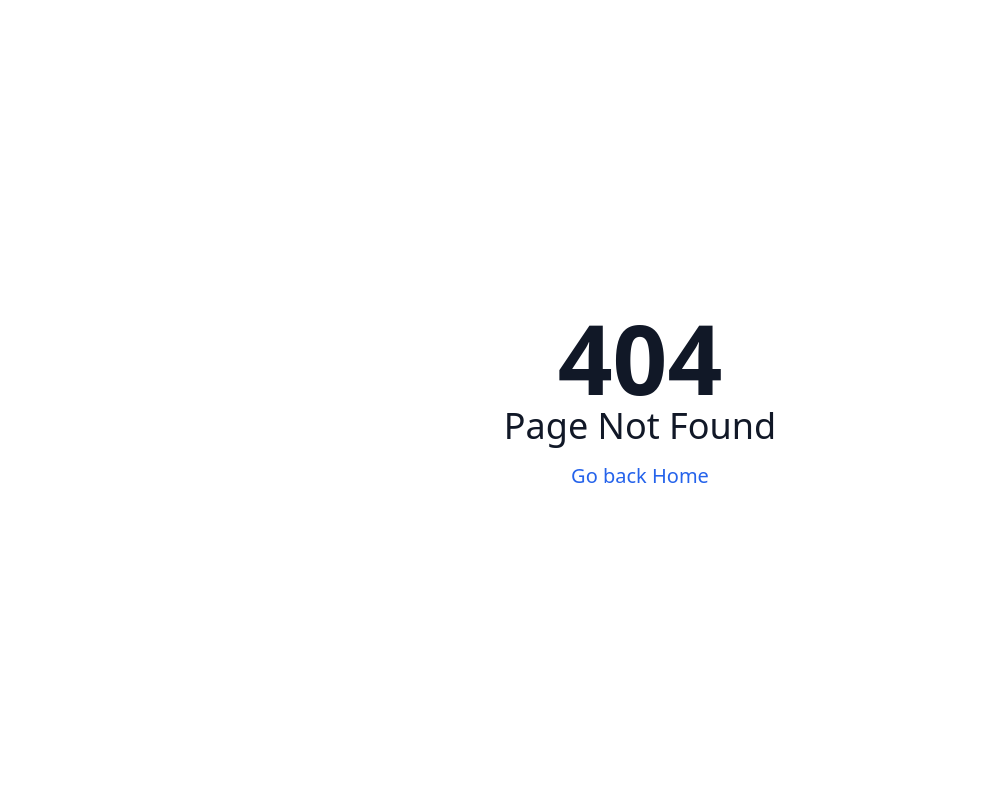
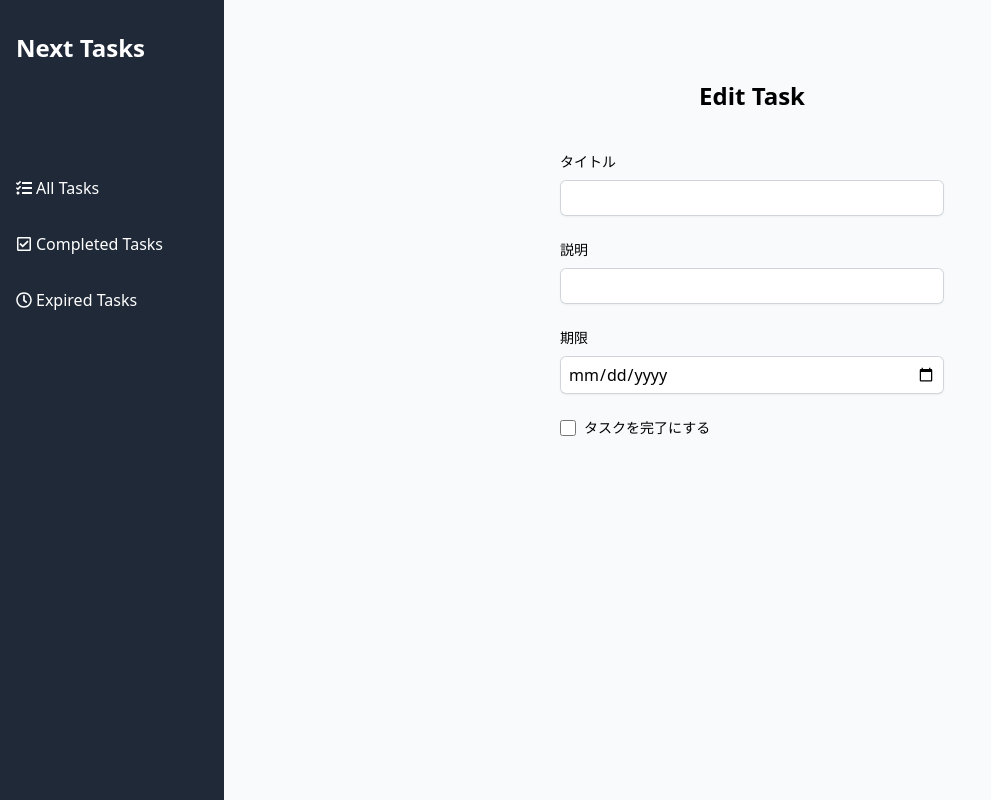
Before and after one commit to ekozmdev/next-tasks, a Next.js app: page /edit/1 in a window 1280 px wide. Before the commit this address had no page. Shown: the whole page, without its empty margins (0-991 px from the left). Built offline with nearby package versions, Linux system fonts and the light colour scheme.

Commit message:
section3-30 やるの忘れてた

```diff
--- /dev/null
+++ b/src/app/(main)/edit/[id]/page.tsx
@@ -0,0 +1,18 @@
+import EditTaskForm from "@/components/EditTaskForm/EditTaskForm"
+
+
+interface Params {
+    params: { id: string }
+}
+
+const EditTaskPage = ({ params }: Params) => {
+//   const id = params.id
+  return (
+    <div className="flex flex-col justify-center py-20">
+        <h2 className="text-center text-2xl font-bold">Edit Task</h2>
+        <EditTaskForm />
+    </div>
+  )
+}
+
+export default EditTaskPage;
--- /dev/null
+++ b/src/components/EditTaskForm/EditTaskForm.tsx
@@ -0,0 +1,46 @@
+
+const EditTaskForm = () => {
+      return (
+    <div className="mt-10 mx-auto w-full max-w-sm">
+      <form>
+        <div>
+          <label htmlFor="title" className="block text-sm font-medium">タイトル</label>
+          <input
+            type="text"
+            id="title"
+            name="title"
+            required
+            className="block mt-2 py-1.5 px-2 w-full rounded-md border-0 shadow-sm ring-1 ring-inset ring-gray-300"
+          />
+        </div>
+        <div className="mt-6">
+          <label htmlFor="description" className="block text-sm font-medium">説明</label>
+          <input
+            type="text"
+            id="description"
+            name="description"
+            required className="block mt-2 py-1.5 px-2 w-full rounded-md border-0 shadow-sm ring-1 ring-inset ring-gray-300"
+          />
+        </div>
+        <div className="mt-6">
+          <label htmlFor="dueDate" className="block text-sm font-medium">期限</label>
+          <input
+            type="date"
+            id="dueDate"
+            name="dueDate"
+            min="2020-01-01"
+            max="2999-12-31"
+            required
+            className="block mt-2 py-1.5 px-2 w-full rounded-md border-0 shadow-sm ring-1 ring-inset ring-gray-300"
+          />
+        </div>
+        <div className="mt-6 flex items-center">
+          <input type="checkbox" id="isCompleted" name="isCompleted" className="mr-2 w-4 h-4"/>
+          <label htmlFor="isCompleted" className="text-sm">タスクを完了にする</label>
+        </div>
+      </form>
+    </div>
+  )
+}
+
+export default EditTaskForm
```
